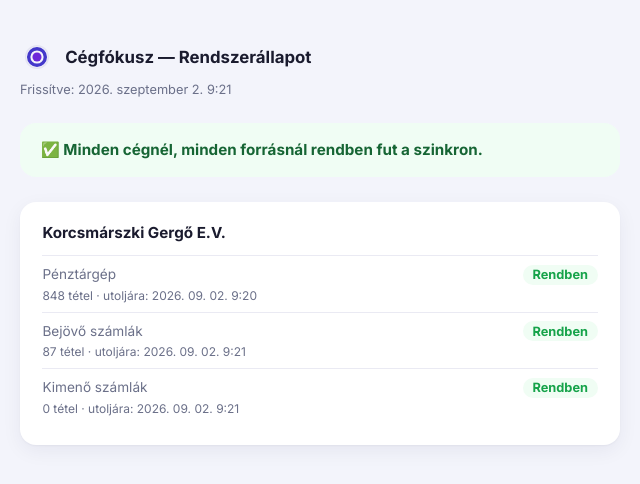
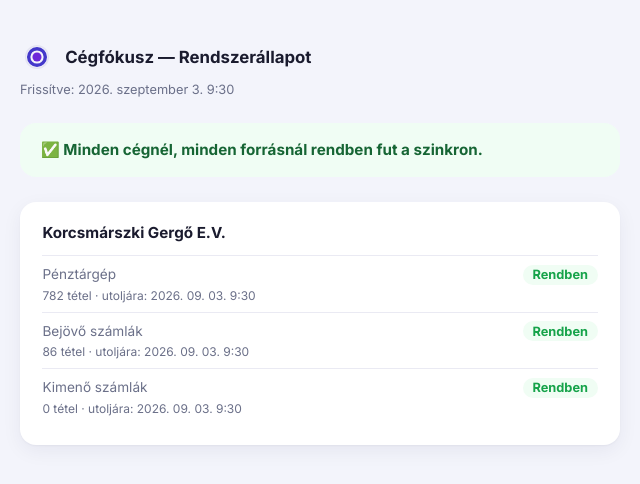
Before and after one commit to Asera0202/nav-afa-monitor, a website: page public/status.html in a window 1280 px wide. Shown: the full height of the page, 320-960 px from the left. Drawn offline with Linux system fonts and the light colour scheme.

Commit message:
Napi NAV-szinkron + állapot-frissítés: 2026-09-03

```diff
--- a/public/status.html
+++ b/public/status.html
@@ -49,7 +49,7 @@
       <img src="favicon.svg" alt="Cégfókusz">
       <div class="title">Cégfókusz — Rendszerállapot</div>
     </div>
-    <div class="updated">Frissítve: 2026. szeptember 2. 9:21</div>
+    <div class="updated">Frissítve: 2026. szeptember 3. 9:30</div>
 
     <div class="overall-banner overall-ok">
       ✅ Minden cégnél, minden forrásnál rendben fut a szinkron.
@@ -62,17 +62,17 @@
           <div class="source-row">
             <div class="source-name">Pénztárgép</div>
             <div class="source-status status-ok">Rendben</div>
-            <div class="source-detail">848 tétel · utoljára: 2026. 09. 02. 9:20</div>
+            <div class="source-detail">782 tétel · utoljára: 2026. 09. 03. 9:30</div>
           </div>
           <div class="source-row">
             <div class="source-name">Bejövő számlák</div>
             <div class="source-status status-ok">Rendben</div>
-            <div class="source-detail">87 tétel · utoljára: 2026. 09. 02. 9:21</div>
+            <div class="source-detail">86 tétel · utoljára: 2026. 09. 03. 9:30</div>
           </div>
           <div class="source-row">
             <div class="source-name">Kimenő számlák</div>
             <div class="source-status status-ok">Rendben</div>
-            <div class="source-detail">0 tétel · utoljára: 2026. 09. 02. 9:21</div>
+            <div class="source-detail">0 tétel · utoljára: 2026. 09. 03. 9:30</div>
           </div>
       </div>
   </div>
```
Also changed, not shown: public/thresholds.html (+1 -1 lines).
